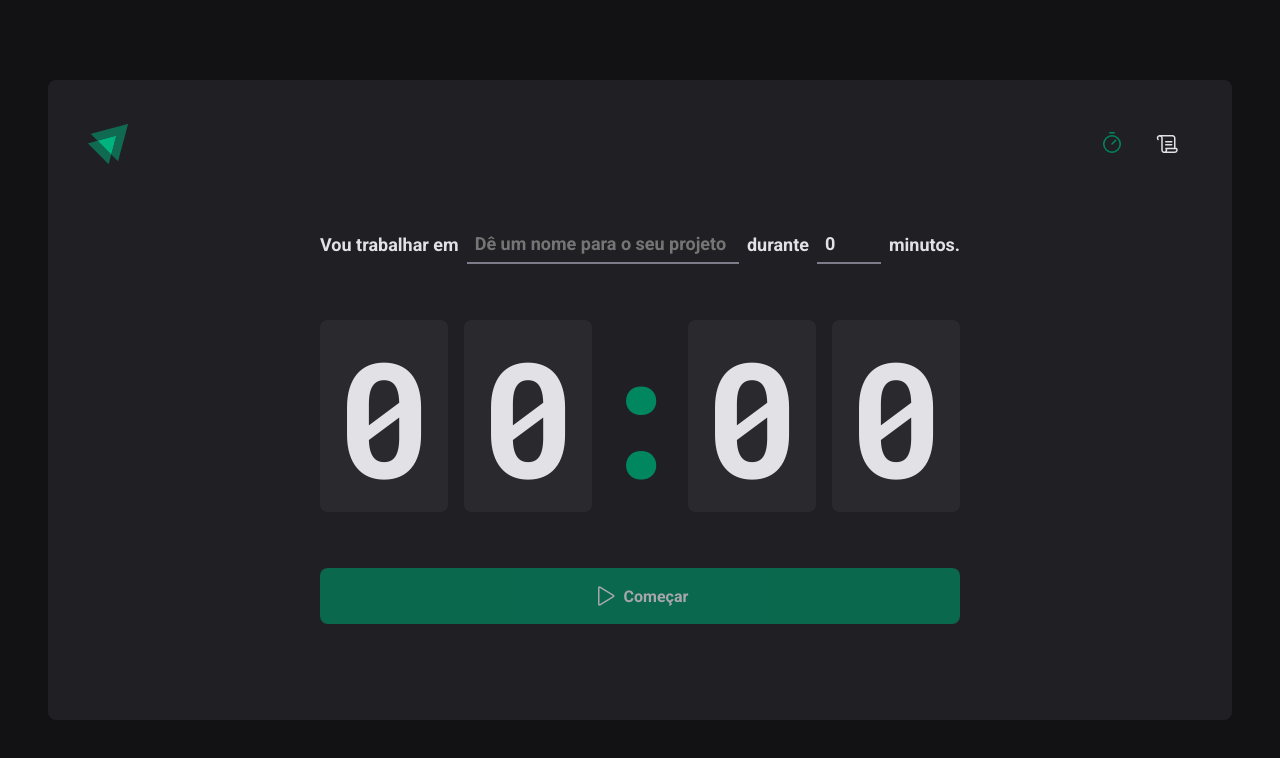
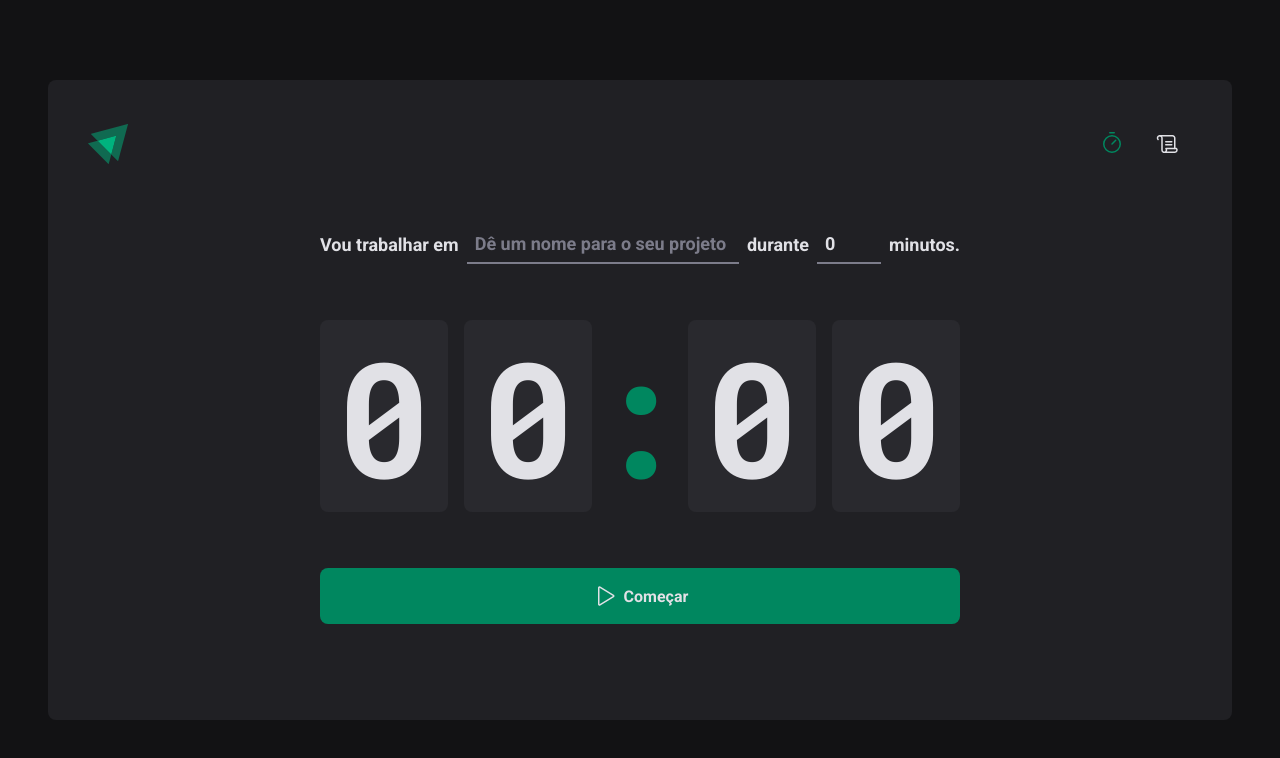
Before and after one commit to JoaoMagnago/02-ignite-timer, a React (Vite) app: page / in a window 1280 px wide. Shown: the top 758 px of the page. Built offline with nearby package versions, Linux system fonts and the light colour scheme.

Commit message:
feat: create context form home page and export contents to countdown and new cycle form

```diff
--- /dev/null
+++ b/src/pages/Home/components/Countdown/index.tsx
@@ -0,0 +1,61 @@
+import { differenceInSeconds } from 'date-fns'
+import { useContext, useEffect, useState } from 'react'
+import { CyclesContext } from '../..'
+import { CountdownContainer, Separator } from './styles'
+
+export function Countdown() {
+  const { activeCycle, markCurrentCycleAsFinished } = useContext(CyclesContext)
+  const [amountSecondsPassed, setAmountSecondsPassed] = useState(0)
+
+  const totalSeconds = activeCycle ? activeCycle.minutesAmmount * 60 : 0
+
+  useEffect(() => {
+    let interval: number
+
+    if (activeCycle) {
+      interval = setInterval(() => {
+        const secondsDifference = differenceInSeconds(
+          new Date(),
+          activeCycle.startDate,
+        )
+
+        if (secondsDifference >= totalSeconds) {
+          markCurrentCycleAsFinished()
+
+          setAmountSecondsPassed(totalSeconds)
+          clearInterval(interval)
+        } else {
+          setAmountSecondsPassed(secondsDifference)
+        }
+      }, 1000)
+    }
+
+    return () => {
+      clearInterval(interval)
+    }
+  }, [activeCycle, totalSeconds, markCurrentCycleAsFinished])
+
+  const currentSeconds = activeCycle ? totalSeconds - amountSecondsPassed : 0
+
+  const minutesAmount = Math.floor(currentSeconds / 60)
+  const secondsAmount = currentSeconds % 60
+
+  const minutes = String(minutesAmount).padStart(2, '0')
+  const seconds = String(secondsAmount).padStart(2, '0')
+
+  useEffect(() => {
+    if (activeCycle) {
+      document.title = `${minutes}:${seconds}`
+    }
+  }, [minutes, seconds, activeCycle])
+
+  return (
+    <CountdownContainer>
+      <span>{minutes[0]}</span>
+      <span>{minutes[1]}</span>
+      <Separator>:</Separator>
+      <span>{seconds[0]}</span>
+      <span>{seconds[1]}</span>
+    </CountdownContainer>
+  )
+}
--- /dev/null
+++ b/src/pages/Home/components/Countdown/styles.ts
@@ -0,0 +1,23 @@
+import styled from 'styled-components'
+
+export const CountdownContainer = styled.div`
+  font-family: 'Roboto Mono', monospace;
+  font-size: 10rem;
+  line-height: 8rem;
+  color: ${(props) => props.theme['gray-100']};
+  display: flex;
+  gap: 1rem;
+  span {
+    background: ${(props) => props.theme['gray-700']};
+    padding: 2rem 1rem;
+    border-radius: 8px;
+  }
+`
+export const Separator = styled.div`
+  padding: 2rem 0;
+  color: ${(props) => props.theme['green-500']};
+  width: 4rem;
+  overflow: hidden;
+  display: flex;
+  justify-content: center;
+`
--- /dev/null
+++ b/src/pages/Home/components/NewCycleForm/index.tsx
@@ -0,0 +1,62 @@
+import { zodResolver } from '@hookform/resolvers/zod'
+import { useContext } from 'react'
+import { useForm } from 'react-hook-form'
+import * as zod from 'zod'
+import { CyclesContext } from '../..'
+import { FormContainer, MinutesAmountInput, TaskInput } from './styles'
+
+const newCycleFormValidationSchema = zod.object({
+  task: zod.string().min(1, 'Informe a tarefa'),
+  minutesAmount: zod
+    .number()
+    .min(5, 'O ciclo precisa ser de no mínimo 5 minutos.')
+    .max(60, 'O ciclo precisa ser de no máximo 60 minutos.'),
+})
+
+type NewCycleFormData = zod.infer<typeof newCycleFormValidationSchema>
+
+export function NewCycleForm() {
+  const { activeCycle } = useContext(CyclesContext)
+
+  const { register } = useForm<NewCycleFormData>({
+    resolver: zodResolver(newCycleFormValidationSchema),
+    defaultValues: {
+      task: '',
+      minutesAmount: 0,
+    },
+  })
+
+  return (
+    <FormContainer>
+      <label htmlFor="task">Vou trabalhar em</label>
+      <TaskInput
+        id="task"
+        list="task-suggestions"
+        placeholder="Dê um nome para o seu projeto"
+        disabled={!!activeCycle}
+        {...register('task')}
+      />
+
+      <datalist id="task-suggestions">
+        <option value="Projeto 1" />
+        <option value="Projeto 2" />
+        <option value="Projeto 3" />
+        <option value="Banana" />
+      </datalist>
+
+      <label htmlFor="minutesAmount">durante</label>
+      <MinutesAmountInput
+        type="number"
+        id="minutesAmount"
+        placeholder="00"
+        step={5}
+        min={5}
+        max={60}
+        disabled={!!activeCycle}
+        {...register('minutesAmount', { valueAsNumber: true })}
+      />
+
+      <span>minutos.</span>
+    </FormContainer>
+  )
+}
--- /dev/null
+++ b/src/pages/Home/components/NewCycleForm/styles.ts
@@ -0,0 +1,42 @@
+import styled from 'styled-components'
+
+export const FormContainer = styled.div`
+  width: 100%;
+  display: flex;
+  align-items: center;
+  justify-content: center;
+  gap: 0.5rem;
+  color: ${(props) => props.theme['gray-100']};
+  font-size: 1.125rem;
+  font-weight: bold;
+  flex-wrap: wrap;
+`
+
+const BaseInput = styled.input`
+  background: transparent;
+  height: 2.5rem;
+  border: 0;
+  border-bottom: 2px solid ${(props) => props.theme['gray-500']};
+  font-weight: bold;
+  font-size: 1.125rem;
+  padding: 0 0.5rem;
+  color: ${(props) => props.theme['gray-100']};
+  &:focus {
+    box-shadow: none;
+    border-color: ${(props) => props.theme['green-500']};
+  }
+  &::placeholder {
+    color: ${(props) => props.theme['gray-500']};
+  }
+`
+
+export const TaskInput = styled(BaseInput)`
+  flex: 1;
+  &::-webkit-calendar-picker-indicator {
+    display: none !important;
+  }
+`
+
+export const MinutesAmountInput = styled(BaseInput)`
+  width: 4rem;
+`
--- a/src/pages/Home/index.tsx
+++ b/src/pages/Home/index.tsx
@@ -1,29 +1,12 @@
-import { zodResolver } from '@hookform/resolvers/zod'
-import { differenceInSeconds } from 'date-fns'
 import { HandPalm, Play } from 'phosphor-react'
-import { useEffect, useState } from 'react'
-import { useForm } from 'react-hook-form'
-import * as zod from 'zod'
+import { createContext, useState } from 'react'
+import { Countdown } from './components/Countdown'
+import { NewCycleForm } from './components/NewCycleForm'
 import {
-  CountdownContainer,
-  FormContainer,
   HomeContainer,
-  MinutesAmountInput,
-  Separator,
   StartCountdownButton,
   StopCountdownButton,
-  TaskInput,
 } from './styles'
-
-const newCycleFormValidationSchema = zod.object({
-  task: zod.string().min(1, 'Informe a tarefa'),
-  minutesAmmount: zod
-    .number()
-    .min(1, 'O ciclo precisa ser de no mínimo 5 minutos')
-    .max(60, 'O ciclo precisa ser de no máximo 60 minutos'),
-})
-
-type NewCycleFormData = zod.infer<typeof newCycleFormValidationSchema>
 
 interface Cycle {
   id: string
@@ -34,72 +17,48 @@ interface Cycle {
   finishedDate?: Date
 }
 
+interface CyclesContextType {
+  activeCycle: Cycle | undefined
+  activeCycleId: string | null
+  markCurrentCycleAsFinished: () => void
+}
+
+export const CyclesContext = createContext({} as CyclesContextType)
+
 export function Home() {
   const [cycles, setCycles] = useState<Cycle[]>([])
   const [activeCycleId, setActiveCycleId] = useState<string | null>(null)
-  const [ammountSecondsPassed, setAmmountSecondsPassed] = useState(0)
-
-  const { register, handleSubmit, watch, reset } = useForm<NewCycleFormData>({
-    resolver: zodResolver(newCycleFormValidationSchema),
-    defaultValues: {
-      task: '',
-      minutesAmmount: 0,
-    },
-  })
 
   const activeCycle = cycles.find((cycle) => cycle.id === activeCycleId)
-  const totalSeconds = activeCycle ? activeCycle.minutesAmmount * 60 : 0
 
-  useEffect(() => {
-    let interval: number
-
-    if (activeCycle) {
-      interval = setInterval(() => {
-        const secondsDifference = differenceInSeconds(
-          new Date(),
-          activeCycle.startDate,
-        )
-
-        if (secondsDifference >= totalSeconds) {
+  function markCurrentCycleAsFinished() {
     setCycles((state) =>
       state.map((cycle) => {
         if (cycle.id === activeCycleId) {
-                return { ...cycle, finishedDate: new Date() }
+          return { ...cycle, interruptedDate: new Date() }
         } else {
           return cycle
         }
       }),
     )
-
-          setAmmountSecondsPassed(totalSeconds)
-          clearInterval(interval)
-        } else {
-          setAmmountSecondsPassed(secondsDifference)
-        }
-      }, 1000)
   }
 
-    return () => {
-      clearInterval(interval)
-    }
-  }, [activeCycle, activeCycleId, totalSeconds])
+  // function handleCreateNewCycle(data: NewCycleFormData) {
+  //   const id = String(new Date().getTime())
 
-  function handleCreateNewCycle(data: NewCycleFormData) {
-    const id = String(new Date().getTime())
+  //   const newCycle: Cycle = {
+  //     id,
+  //     task: data.task,
+  //     minutesAmmount: data.minutesAmmount,
+  //     startDate: new Date(),
+  //   }
 
-    const newCycle: Cycle = {
-      id,
-      task: data.task,
-      minutesAmmount: data.minutesAmmount,
-      startDate: new Date(),
-    }
+  //   setCycles((state) => [...state, newCycle])
+  //   setActiveCycleId(newCycle.id)
+  //   setAmmountSecondsPassed(0)
 
-    setCycles((state) => [...state, newCycle])
-    setActiveCycleId(newCycle.id)
-    setAmmountSecondsPassed(0)
-
-    reset()
-  }
+  //   reset()
+  // }
 
   function handleInterruptCycle() {
     setCycles((state) =>
@@ -115,68 +74,18 @@ export function Home() {
     setActiveCycleId(null)
   }
 
-  const currentSeconds = activeCycle ? totalSeconds - ammountSecondsPassed : 0
-
-  const minutesAmmount = Math.floor(currentSeconds / 60)
-  const secondsAmmount = currentSeconds % 60
-
-  const minutes = String(minutesAmmount).padStart(2, '0')
-  const seconds = String(secondsAmmount).padStart(2, '0')
-
-  useEffect(() => {
-    if (activeCycle) {
-      document.title = `${minutes}:${seconds}`
-    }
-  }, [activeCycle, minutes, seconds])
-
-  const task = watch('task')
-  const isSubmitDisabled = !task
-
-  console.log(cycles)
+  // const task = watch('task')
+  // const isSubmitDisabled = !task
 
   return (
     <HomeContainer>
-      <form onSubmit={handleSubmit(handleCreateNewCycle)}>
-        <FormContainer>
-          <label htmlFor="task">Vou trabalhar em</label>
-          <TaskInput
-            type="task"
-            list="task-suggestions"
-            placeholder="Dê um nome para o seu projeto"
-            disabled={!!activeCycle}
-            {...register('task')}
-          />
-
-          <datalist id="task-suggestions">
-            <option value="Projeto 1" />
-            <option value="Projeto 2" />
-            <option value="Projeto 3" />
-          </datalist>
-
-          <label htmlFor="minutesAmount">durante</label>
-          <MinutesAmountInput
-            type="number"
-            id="minutesAmount"
-            placeholder="00"
-            step={5}
-            min={1}
-            max={60}
-            disabled={!!activeCycle}
-            {...register('minutesAmmount', {
-              valueAsNumber: true,
-            })}
-          />
-
-          <span> minutos.</span>
-        </FormContainer>
-
-        <CountdownContainer>
-          <span>{minutes[0]}</span>
-          <span>{minutes[1]}</span>
-          <Separator>:</Separator>
-          <span>{seconds[0]}</span>
-          <span>{seconds[1]}</span>
-        </CountdownContainer>
+      <form /* onSubmit={handleSubmit(handleCreateNewCycle)} */>
+        <CyclesContext.Provider
+          value={{ activeCycle, activeCycleId, markCurrentCycleAsFinished }}
+        >
+          <NewCycleForm />
+          <Countdown />
+        </CyclesContext.Provider>
 
         {activeCycle ? (
           <StopCountdownButton onClick={handleInterruptCycle} type="button">
@@ -184,7 +93,7 @@ export function Home() {
             Interromper
           </StopCountdownButton>
         ) : (
-          <StartCountdownButton disabled={isSubmitDisabled} type="submit">
+          <StartCountdownButton /* disabled={isSubmitDisabled} */ type="submit">
             <Play size={24} />
             Começar
           </StartCountdownButton>
--- a/src/pages/Home/styles.ts
+++ b/src/pages/Home/styles.ts
@@ -16,71 +16,6 @@ export const HomeContainer = styled.main`
   }
 `
 
-export const FormContainer = styled.div`
-  width: 100%;
-  display: flex;
-  align-items: center;
-  justify-content: center;
-  gap: 0.5rem;
-  color: ${(props) => props.theme['gray-100']};
-  font-size: 1.125rem;
-  font-weight: bold;
-  flex-wrap: wrap;
-`
-
-const BaseInput = styled.input`
-  background: transparent;
-  height: 2.5rem;
-  border: 0;
-  border-bottom: 2px solid ${(props) => props.theme['gray-500']};
-  font-weight: bold;
-  font-size: 1.125rem;
-  padding: 0 0.5rem;
-  color: ${(props) => props.theme['gray-100']};
-
-  &:focus {
-    box-shadow: none;
-    border-color: ${(props) => props.theme['gray-500']};
-  }
-`
-
-export const TaskInput = styled(BaseInput)`
-  flex: 1;
-
-  &::-webkit-calendar-picker-indicator {
-    display: none !important;
-  }
-`
-
-export const MinutesAmountInput = styled(BaseInput)`
-  width: 4rem;
-`
-
-export const CountdownContainer = styled.div`
-  font-family: 'Roboto Mono', monospace;
-  font-size: 10rem;
-  line-height: 8rem;
-  color: ${(props) => props.theme['gray-100']};
-
-  display: flex;
-  gap: 1rem;
-
-  span {
-    background: ${(props) => props.theme['gray-700']};
-    padding: 2rem 1rem;
-    border-radius: 8px;
-  }
-`
-
-export const Separator = styled.div`
-  padding: 2rem 0;
-  color: ${(props) => props.theme['green-500']};
-
-  width: 4rem;
-  overflow: hidden;
-  display: flex;
-  justify-content: center;
-`
 export const BaseCountdownButton = styled.button`
   width: 100%;
   border: 0;
@@ -105,11 +40,13 @@ export const BaseCountdownButton = styled.button`
 
 export const StartCountdownButton = styled(BaseCountdownButton)`
   background: ${(props) => props.theme['green-500']};
+  color: ${(props) => props.theme['gray-100']};
 
   &:not(:disabled):hover {
     background: ${(props) => props.theme['green-700']};
   }
 `
+
 export const StopCountdownButton = styled(BaseCountdownButton)`
   background: ${(props) => props.theme['red-500']};
 
```
Lines whose indentation alone changed are shown as unchanged.
